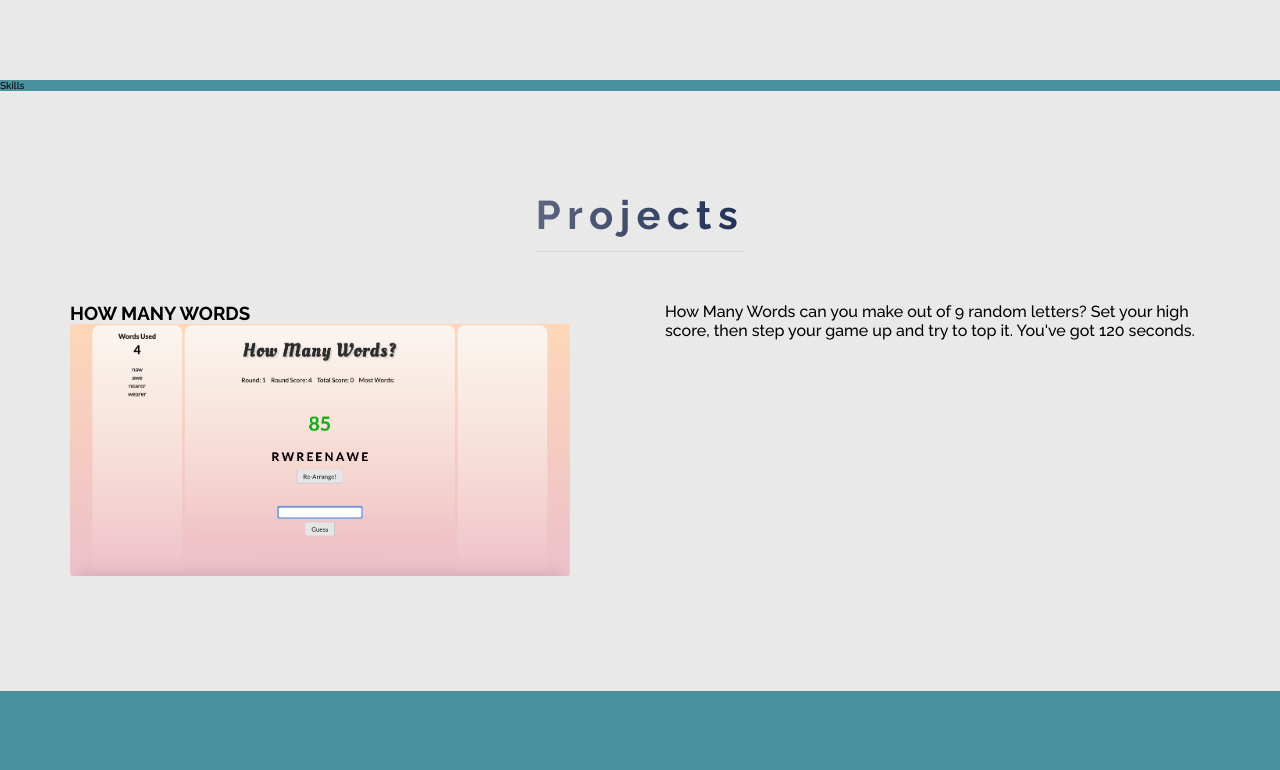
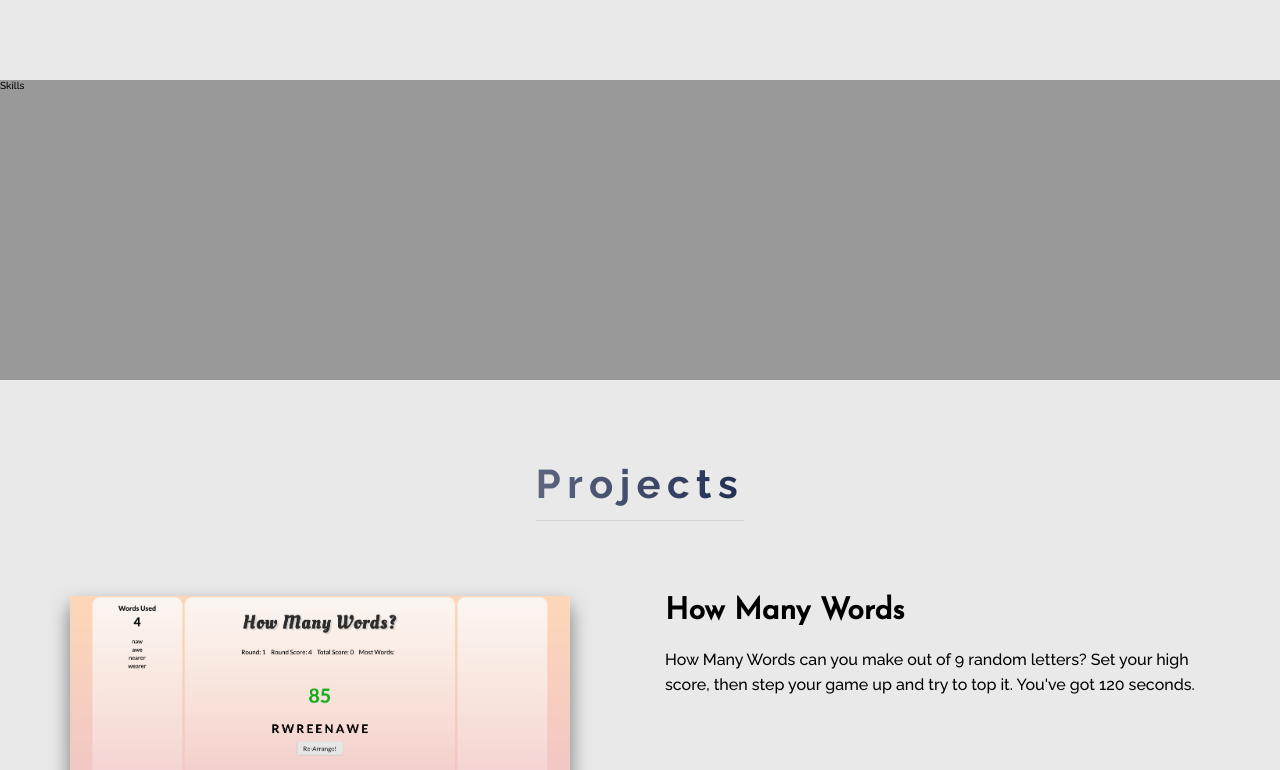
Before and after one commit to jdomo/jd-portfolio, a React (Create React App) app: page / in a window 1280 px wide. Shown: the part 810-1580 px from the top of the page. Before the commit the page ends 1501 px from the top, so only its background shows below. Built offline with nearby package versions, Linux system fonts and the light colour scheme.

Commit message:
style project

```diff
--- a/src/components/Projects/Projects.js
+++ b/src/components/Projects/Projects.js
@@ -7,13 +7,17 @@ class Projects extends Component {
         <div className="u-center-text u-margin-bottom-med">
           <h3 className="heading-secondary" id="about">Projects</h3>
         </div>
+        <div className="section-projects__project">
           <div className="row">
             <div className="col-1-of-2">
-            <h3 className="heading-tertiary">How Many Words</h3>
               <img src="img/how-many-words.png" alt="How Many Words" className="section-projects__img"></img>
             </div>
             <div className="col-1-of-2">
+              <h3 className="heading-tertiary u-margin-bottom-sml">How Many Words</h3>
+              <p className="section-projects__text">
                 How Many Words can you make out of 9 random letters? Set your high score, then step your game up and try to top it. You've got 120 seconds.
+              </p>
+            </div>
           </div>
         </div>
         <div className="row">
--- a/src/css/style.css
+++ b/src/css/style.css
@@ -53,9 +53,10 @@ header {
     backface-visibility: hidden; }
 
 .heading-tertiary {
+  font-family: 'Josefin Sans', sans-serif;
   margin: auto;
   font-weight: 700;
-  text-transform: uppercase; }
+  font-size: 3rem; }
 
 .u-center-text {
   text-align: center !important; }
@@ -65,6 +66,9 @@ header {
 
 .u-margin-bottom {
   margin-bottom: 4rem !important; }
+
+.u-margin-bottom-sml {
+  margin-bottom: 2rem !important; }
 
 .u-margin-bottom-med {
   margin-bottom: 5rem !important; }
@@ -189,13 +193,21 @@ header {
     transform: translateX(2rem);
     line-height: 3rem; }
 
+.section-skills {
+  height: 30rem;
+  background-color: #999; }
+
 .section-projects {
   height: 60rem;
   background-color: #e9e9e9;
-  padding: 10rem 0 25rem 0;
+  padding: 8rem 0 25rem 0;
   font-size: 1.6rem;
   position: relative; }
+  .section-projects__project {
+    padding: 2.5rem 5rem 5rem 5rem; }
+  .section-projects__text {
+    line-height: 2.5rem; }
   .section-projects__img {
     width: 50rem;
-    position: absolute;
-    border-radius: 3px; }
+    border-radius: 3px;
+    box-shadow: 0rem 1rem 2rem #777; }
--- a/src/sass/base/_typography.scss
+++ b/src/sass/base/_typography.scss
@@ -52,7 +52,8 @@ header {
 }
 
 .heading-tertiary {
+  font-family: 'Josefin Sans', sans-serif;
   margin: auto;
   font-weight: 700;
-  text-transform: uppercase;
+  font-size: 3rem;
 }
--- a/src/sass/base/_util.scss
+++ b/src/sass/base/_util.scss
@@ -10,6 +10,10 @@
   margin-bottom: 4rem !important;
 }
 
+.u-margin-bottom-sml {
+  margin-bottom: 2rem !important;
+}
+
 .u-margin-bottom-med {
   margin-bottom: 5rem !important;
 }
--- a/src/sass/pages/_home.scss
+++ b/src/sass/pages/_home.scss
@@ -33,19 +33,32 @@
     transform: translateX(2rem);
     line-height: 3rem;
   }
+}
 
+.section-skills {
+  height: 30rem;
+  background-color: $color-grey-dark-2;
 }
 
 .section-projects {
   height: 60rem;
   background-color: rgba($color-grey-light, 1);
-  padding: 10rem 0 25rem 0;
+  padding: 8rem 0 25rem 0;
   font-size: 1.6rem;
   position: relative;
 
+  &__project {
+    // border: 1px solid $color-grey-dark-2;
+    padding: 2.5rem 5rem 5rem 5rem;
+  }
+
+  &__text {
+    line-height: 2.5rem;
+  }
+
   &__img {
     width: 50rem;
-    position: absolute;
     border-radius: $border-radius-sml;
+    box-shadow: 0rem 1rem 2rem $color-grey-dark;
   }
 }
```
Lines whose indentation alone changed are shown as unchanged.
